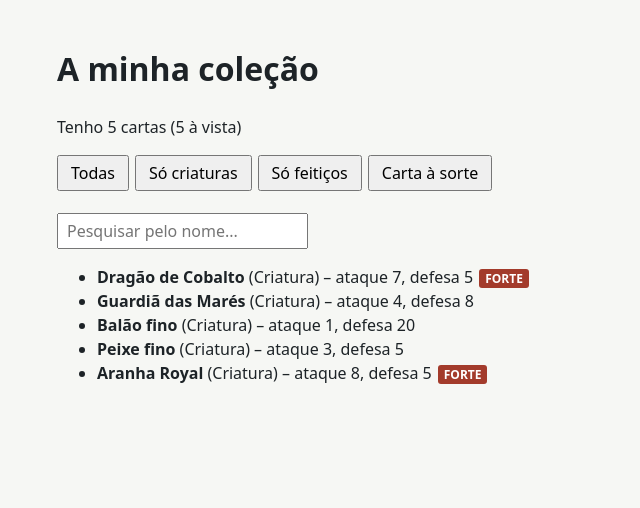
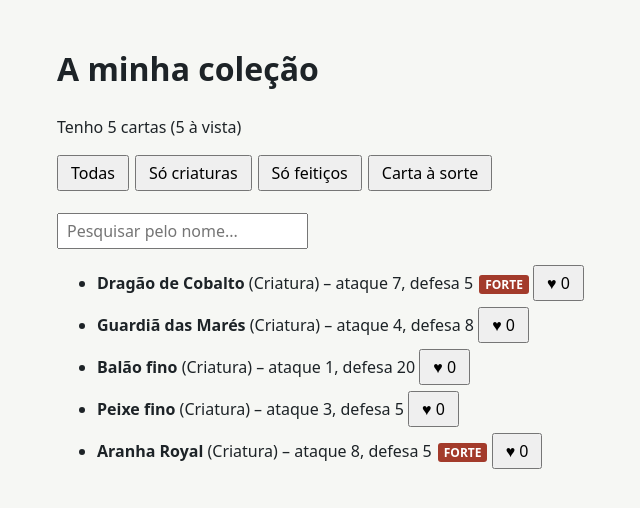
Before and after one commit to FranciscoMRFernandes27/ficha03-FranciscoFernandes-, a React (Vite) app: page / in a window 1280 px wide. Shown: the top 508 px of the page, without its empty margins (263-903 px from the left). Built offline with nearby package versions, Linux system fonts and the light colour scheme.

Commit message:
feat: add heart counter to each card

```diff
--- a/src/Card.jsx
+++ b/src/Card.jsx
@@ -1,8 +1,13 @@
+import { useState } from "react";
+
 function Card({ name, type, attack, defense }) {
+  const [hearts, setHearts] = useState(0);
+
   return (
     <li>
       <strong>{name}</strong> ({type}) – ataque {attack}, defesa {defense}
-      {attack >= 6 && <span className="strong">Forte</span>}
+      {attack >= 6 && <span className="strong">Forte</span>}{" "}
+      <button onClick={() => setHearts(hearts + 1)}>♥ {hearts}</button>
     </li>
   );
 }
```
